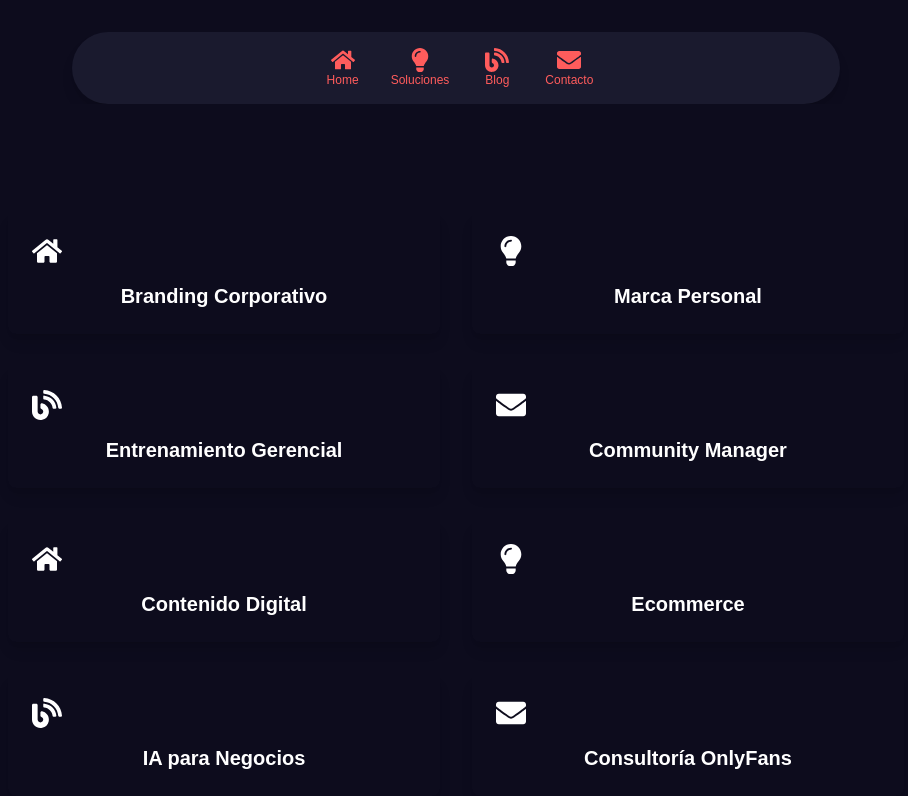
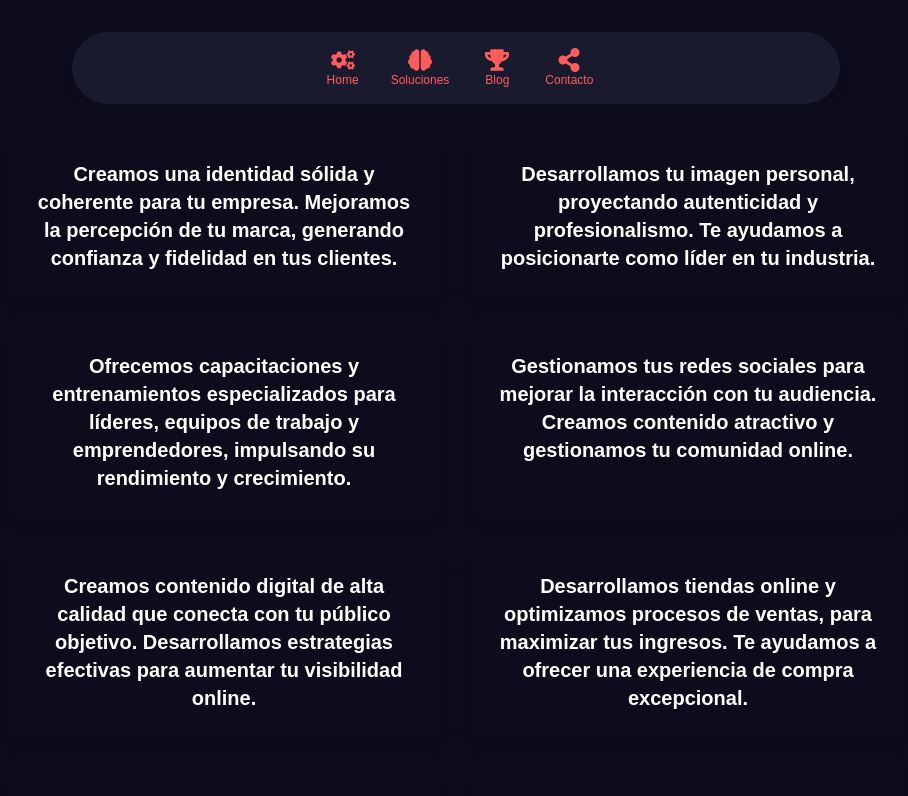
Before and after one commit to deivipluss/landing, a Next.js app: page /soluciones in a window 1280 px wide. Shown: the top 796 px of the page, without its empty margins (184-1092 px from the left). Built offline with nearby package versions, Linux system fonts and the light colour scheme.

Commit message:
expandiendobotonesiconoscorreg

```diff
--- a/app/soluciones/page.tsx
+++ b/app/soluciones/page.tsx
@@ -1,10 +1,14 @@
 "use client";
 import React, { useState } from "react";
 import {
-  FaHome,
-  FaLightbulb,
-  FaBlog,
-  FaEnvelope
+  FaCogs,
+  FaBrain,
+  FaUserTie,
+  FaShareAlt,
+  FaLaptop,
+  FaChartLine,
+  FaRegLightbulb,
+  FaTrophy
 } from "react-icons/fa";
 import Link from 'next/link';
 
@@ -30,26 +34,26 @@ const Soluciones = () => {
 
   // Descripción de las soluciones
   const cardDescriptions: { [key in CardKey]: string } = {
-    branding: "Branding Corporativo: Crear una imagen sólida y coherente para tu empresa.",
-    marcaPersonal: "Marca Personal: Desarrolla tu identidad personal y proyecta una imagen única.",
-    entrenamiento: "Entrenamiento Gerencial: Capacitación para líderes de empresas y equipos.",
-    communityManager: "Community Manager: Gestión de redes sociales para conectar con tu audiencia.",
-    contenidoDigital: "Contenido Digital: Creación y distribución de contenido atractivo en línea.",
-    ecommerce: "Ecommerce: Desarrolla y optimiza tu tienda online para vender de manera efectiva.",
-    iaNegocios: "IA para Negocios: Implementación de inteligencia artificial para mejorar procesos empresariales.",
-    onlyfans: "Consultoría OnlyFans: Asesoría estratégica para creadores en la plataforma OnlyFans.",
+    branding: "Creamos una identidad sólida y coherente para tu empresa. Mejoramos la percepción de tu marca, generando confianza y fidelidad en tus clientes.",
+    marcaPersonal: "Desarrollamos tu imagen personal, proyectando autenticidad y profesionalismo. Te ayudamos a posicionarte como líder en tu industria.",
+    entrenamiento: "Ofrecemos capacitaciones y entrenamientos especializados para líderes, equipos de trabajo y emprendedores, impulsando su rendimiento y crecimiento.",
+    communityManager: "Gestionamos tus redes sociales para mejorar la interacción con tu audiencia. Creamos contenido atractivo y gestionamos tu comunidad online.",
+    contenidoDigital: "Creamos contenido digital de alta calidad que conecta con tu público objetivo. Desarrollamos estrategias efectivas para aumentar tu visibilidad online.",
+    ecommerce: "Desarrollamos tiendas online y optimizamos procesos de ventas, para maximizar tus ingresos. Te ayudamos a ofrecer una experiencia de compra excepcional.",
+    iaNegocios: "Aplicamos inteligencia artificial para automatizar procesos, mejorar la toma de decisiones y optimizar el rendimiento de tu negocio.",
+    onlyfans: "Te ayudamos a gestionar y monetizar tu presencia en OnlyFans. Ofrecemos estrategias personalizadas para crecer y maximizar tus ingresos en esta plataforma.",
   };
 
-  // Definimos los íconos para cada tarjeta
+  // Definimos los íconos para cada tarjeta, ahora más coherentes con cada servicio
   const cardIcons: { [key in CardKey]: JSX.Element } = {
-    branding: <FaHome />,
-    marcaPersonal: <FaLightbulb />,
-    entrenamiento: <FaBlog />,
-    communityManager: <FaEnvelope />,
-    contenidoDigital: <FaHome />,
-    ecommerce: <FaLightbulb />,
-    iaNegocios: <FaBlog />,
-    onlyfans: <FaEnvelope />,
+    branding: <FaCogs />,
+    marcaPersonal: <FaUserTie />,
+    entrenamiento: <FaTrophy />,
+    communityManager: <FaShareAlt />,
+    contenidoDigital: <FaLaptop />,
+    ecommerce: <FaChartLine />,
+    iaNegocios: <FaBrain />,
+    onlyfans: <FaRegLightbulb />,
   };
 
   return (
@@ -57,19 +61,19 @@ const Soluciones = () => {
       {/* Header */}
       <header className="flex justify-center py-4 mt-8 space-x-6 bg-[#1A1A2E] shadow-lg rounded-full w-[90%] max-w-3xl mx-auto">
         <Link href="/" className="flex flex-col items-center group">
-          <FaHome className={iconStyle("home", activeSection)} />
+          <FaCogs className={iconStyle("home", activeSection)} />
           <span className="text-xs text-[#FF5C5C] group-hover:text-[#4A90E2] transition-colors">Home</span>
         </Link>
         <Link href="/soluciones" className="flex flex-col items-center group">
-          <FaLightbulb className={iconStyle("soluciones", activeSection)} />
+          <FaBrain className={iconStyle("soluciones", activeSection)} />
           <span className="text-xs text-[#FF5C5C] group-hover:text-[#4A90E2] transition-colors">Soluciones</span>
         </Link>
         <Link href="/blog" className="flex flex-col items-center group">
-          <FaBlog className={iconStyle("blog", activeSection)} />
+          <FaTrophy className={iconStyle("blog", activeSection)} />
           <span className="text-xs text-[#FF5C5C] group-hover:text-[#4A90E2] transition-colors">Blog</span>
         </Link>
         <Link href="/contacto" className="flex flex-col items-center group">
-          <FaEnvelope className={iconStyle("contacto", activeSection)} />
+          <FaShareAlt className={iconStyle("contacto", activeSection)} />
           <span className="text-xs text-[#FF5C5C] group-hover:text-[#4A90E2] transition-colors">Contacto</span>
         </Link>
       </header>
@@ -88,7 +92,10 @@ const Soluciones = () => {
                   } text-white p-6 rounded-lg shadow-lg hover:shadow-xl transition-shadow text-center cursor-pointer`}
                   onClick={() => toggleCard(card)}
                 >
-                  <div className="text-3xl mb-4">{cardIcons[card]}</div>
+                  {/* Solo muestra el ícono cuando la tarjeta está expandida */}
+                  {expandedCard === card && (
+                    <div className="text-3xl mb-4">{cardIcons[card]}</div>
+                  )}
                   <h3 className="text-xl font-semibold">{cardDescriptions[card].split(":")[0]}</h3>
                   {/* Solo muestra la descripción si la tarjeta está expandida */}
                   {expandedCard === card && (
```
